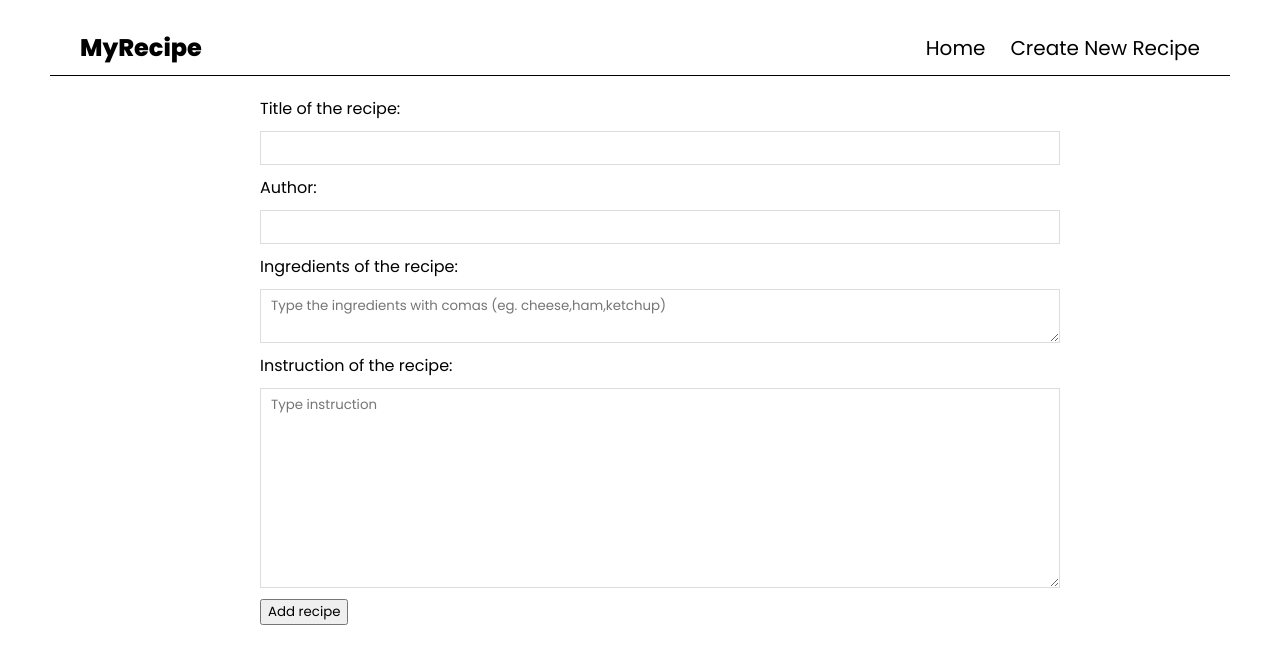
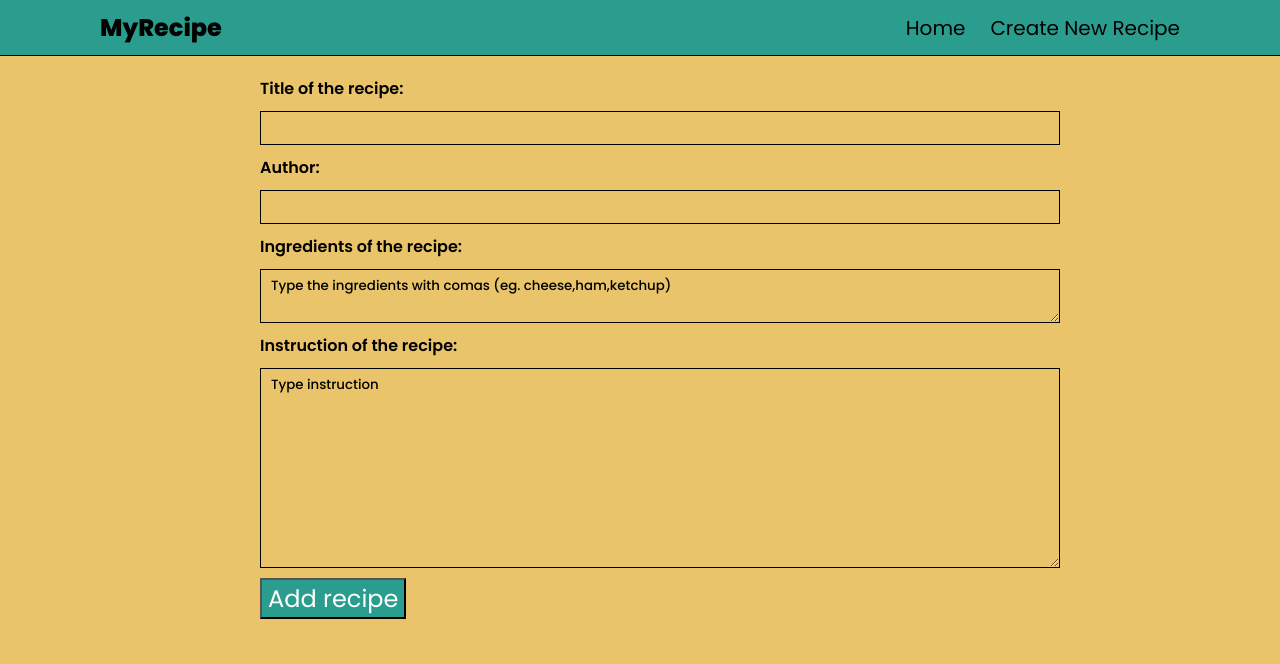
Before and after one commit to Braxon2/myrecipe, a React (Create React App) app in the folder frontend/: page /create in a window 1280 px wide. Shown: the top 664 px of the page. Built offline with nearby package versions, Linux system fonts and the light colour scheme.

Commit message:
Added little css

```diff
--- a/frontend/src/index.css
+++ b/frontend/src/index.css
@@ -4,6 +4,17 @@
 * {
   margin: 0;
   font-family: "Poppins";
+}
+
+:root {
+  --primary: #e9c46a;
+  --nav: #2a9d8f;
+  --error: #e7195a;
+}
+
+.App {
+  background-color: var(--primary);
+  height: 100vh;
 }
 
 .pages {
@@ -15,11 +26,11 @@
 
 nav {
   display: flex;
-  margin: 20px 50px;
-  padding: 10px 30px;
+  padding: 10px 100px;
   align-items: center;
   border-bottom: 1px solid black;
   justify-content: space-between;
+  background-color: var(--nav);
 }
 nav h2 {
   text-decoration: none;
@@ -36,6 +47,15 @@ a li {
   color: black;
 }
 
+.recipe-list {
+  margin-left: 30px;
+  padding-top: 10px;
+}
+
+.recipe-list h2 {
+  font-size: 2rem;
+}
+
 /*content of the site*/
 
 .pages {
@@ -43,22 +63,39 @@ a li {
   margin: 20px 60px;
 }
 
-a .recipe-preview h3,
-a .recipe-preview p {
+.recipe-list a {
   text-decoration: none;
+}
+
+.recipe-preview {
+  font-size: 1.125rem;
+  margin: 50px 0;
   color: black;
 }
-.recipe-preview {
-  /* width: 600px; */
-  margin: 50px 0;
-  border: 1px solid black;
+
+.recipe-preview:hover {
+  box-shadow: 1px 3px 5px rgba(0, 0, 0, 0.4);
 }
-
 /*form */
 
 .create {
   max-width: 800px;
   margin: 0 auto;
+}
+
+.create button {
+  background-color: #2a9d8f;
+  color: white;
+  font-size: 1.5rem;
+}
+
+.create label {
+  font-weight: 600;
+}
+
+::placeholder {
+  color: black;
+  font-weight: 500;
 }
 
 .create input,
@@ -69,8 +106,32 @@ a .recipe-preview p {
   border: 1px solid #ddd;
   box-sizing: border-box;
   display: block;
+  background-color: var(--primary);
+  border: 1px solid black;
 }
 
 .create .instruction {
   height: 200px;
 }
+
+/*Details page*/
+
+.recipe-detail h3 {
+  font-size: 2rem;
+  margin-bottom: 10px;
+}
+
+.recipe-detail h4 {
+  font-size: 1.2rem;
+  margin-bottom: 35px;
+}
+
+.recipe-detail p {
+  font-size: 1.2rem;
+  margin-bottom: 10px;
+}
+
+.recipe-detail li {
+  margin: 20px 0;
+  font-weight: 600;
+}
```
